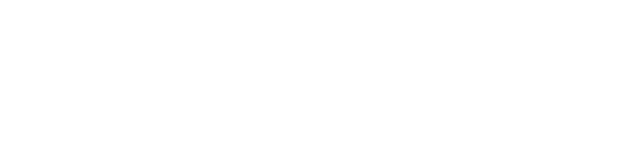
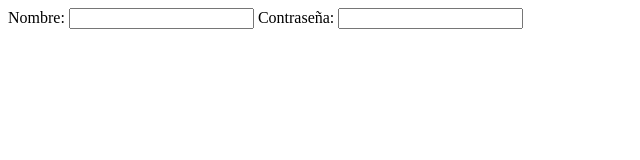
Before and after one commit to a19adancc/pruebaPush, a plain HTML site: page index.html in a window 1280 px wide. Shown: the whole page, without its empty margins (0-640 px from the left). Drawn offline with Linux system fonts and the light colour scheme.

Commit message:
sin_carpeta_logs

```diff
--- a/index.html
+++ b/index.html
@@ -3,6 +3,9 @@
 <title>Form git</title>
 </head>
 <body>
-
+<form>
+<label for="nombre">Nombre: </label><input type="text" name="nombre" id="nombre"/>
+<label for="pass">Contraseña: </label><input type="text" name="pass" id="pass"/>
+</form>
 </body>
 </html>
```
Also changed, not shown: 1 other file.
